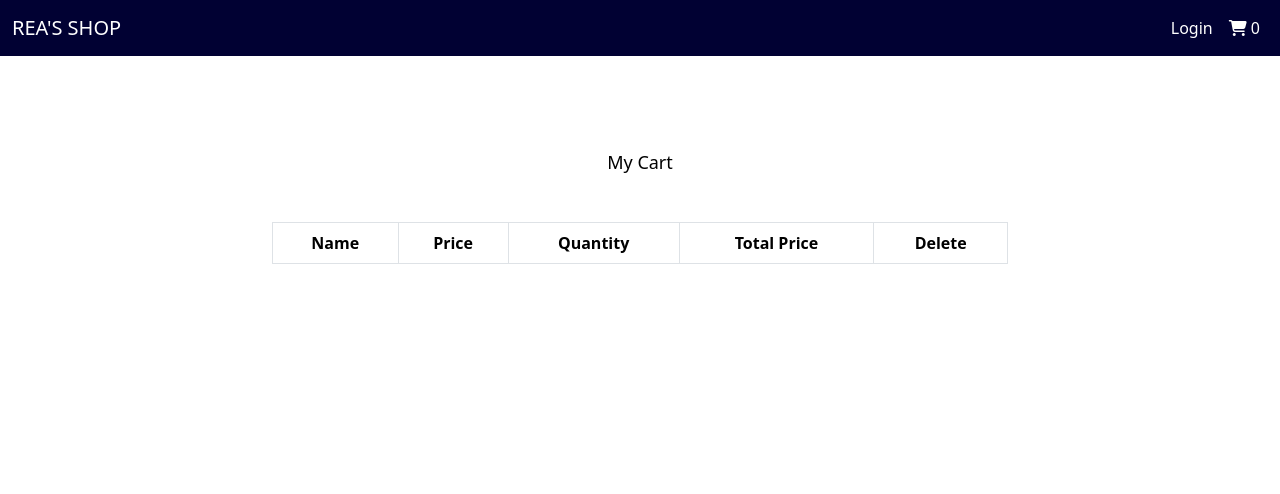
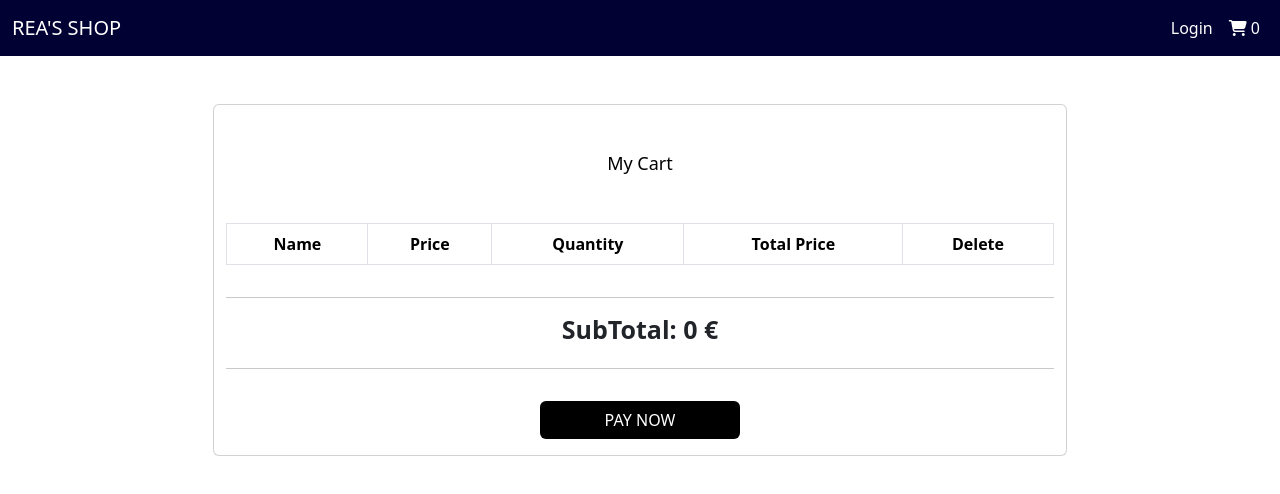
Before and after one commit to bujargit/mern-commerce, a React (Create React App) app in the folder client/: page /cart in a window 1280 px wide. Shown: the top 494 px of the page. Built offline with nearby package versions, Linux system fonts and the light colour scheme.

Commit message:
Pay now button added

```diff
--- a/client/src/index.css
+++ b/client/src/index.css
@@ -40,3 +40,13 @@ h1 {
 p {
   text-align: left !important;
 }
+
+h2 {
+  font-size: 25px !important;
+  font-weight: bold !important;
+}
+.btn {
+  background-color: black !important;
+  color: white !important;
+  width: 200px;
+}
--- a/client/src/screens/Cartscreen.js
+++ b/client/src/screens/Cartscreen.js
@@ -4,7 +4,6 @@ import { changeCartItemQuantity, deleteFromCart } from "../actions/cartActions";
 const Cartscreen = () => {
   const dispatch = useDispatch();
   const { cartItems } = useSelector((state) => state.addToCartReducer);
-
   const handleQuantityChange = (itemId, newQuantity) => {
     dispatch(changeCartItemQuantity(itemId, newQuantity));
   };
@@ -13,10 +12,15 @@ const Cartscreen = () => {
     dispatch(deleteFromCart({ _id: itemId }));
   };
 
+  let subtotal = cartItems.reduce(
+    (acc, item) => acc + item.quantity * item.price,
+    0
+  );
+
   return (
-    <div className="container">
+    <div className="container-fluid">
       <div className="row mt-5 justify-content-center">
-        <div className="col-md-8">
+        <div className="col-md-8 card">
           <h1 className="text-center m-5">My Cart</h1>
           <table className="table table-bordered">
             <thead>
@@ -36,7 +40,9 @@ const Cartscreen = () => {
                   <td>
                     <select
                       value={item.quantity}
-                      onChange={(e) => handleQuantityChange(item._id, parseInt(e.target.value))}
+                      onChange={(e) =>
+                        handleQuantityChange(item._id, parseInt(e.target.value))
+                      }
                     >
                       {[...Array(item.countInStock).keys()].map((x, i) => (
                         <option key={i} value={i + 1}>
@@ -47,12 +53,21 @@ const Cartscreen = () => {
                   </td>
                   <td>{item.quantity * item.price}</td>
                   <td>
-                    <i className="far fa-trash-alt" onClick={() => handleDelete(item._id)}></i>
+                    <i
+                      className="far fa-trash-alt"
+                      onClick={() => handleDelete(item._id)}
+                    ></i>
                   </td>
                 </tr>
               ))}
             </tbody>
           </table>
+          <hr />
+          <h2 className="text-center">SubTotal: {subtotal} &#8364;</h2>
+          <hr />
+          <div className="text-center p-3">
+            <button className="btn">PAY NOW</button>
+          </div>
         </div>
       </div>
     </div>
```
